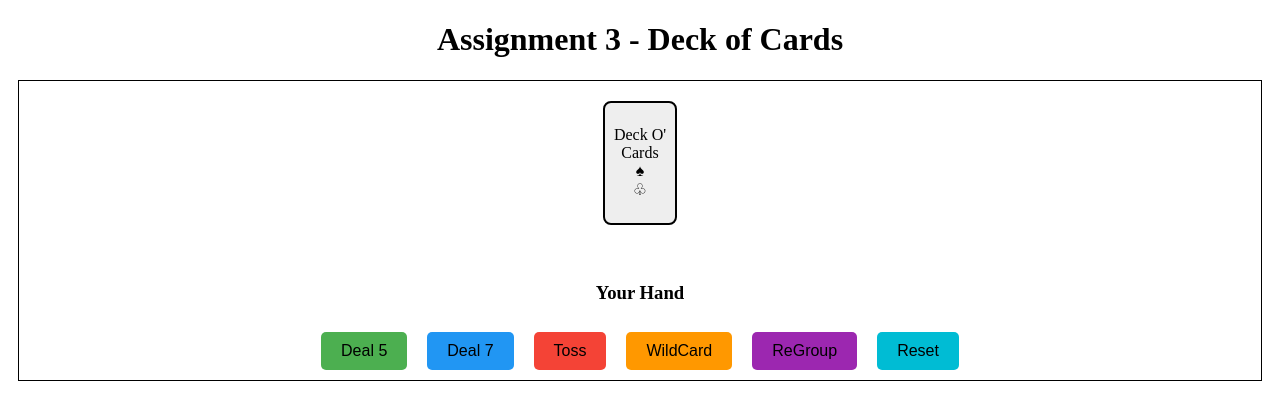
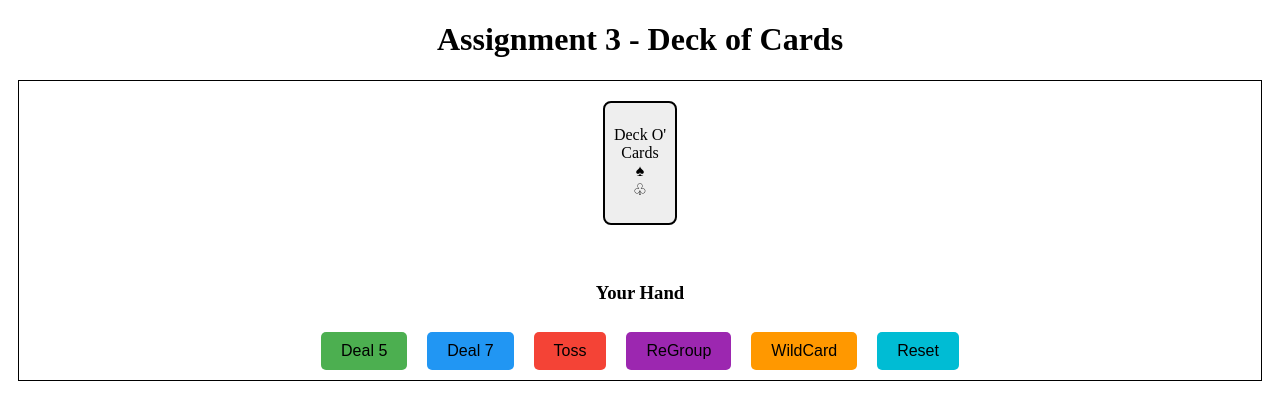
Before and after one commit to brendanddev/Card-Game-in-React, a React (Vite) app: page / in a window 1280 px wide. Shown: the top 420 px of the page. Built offline with nearby package versions, Linux system fonts and the light colour scheme.

Commit message:
Commit #31 - Added Fisher Yates Algorithm for Shuffling

```diff
--- a/src/components/Deck.jsx
+++ b/src/components/Deck.jsx
@@ -95,6 +95,18 @@ const Deck = () => {
         }
     }
 
+    const shuffleCardsInHand = () => {
+        let shuffledCardsInHand = [...dealtCards];
+        for (let i = shuffledCardsInHand.length - 1; i > 0; i--) {
+            const j = Math.floor(Math.random() * (i + 1));
+            [shuffledCardsInHand[i], shuffledCardsInHand[j]] = [shuffledCardsInHand[j], shuffledCardsInHand[i]];
+        }
+        setDealtCards(shuffledCardsInHand);
+    }
+
+    const createRandomCard = () => {}   // Wildcard
+
+
     /**
      *
      */
@@ -129,8 +141,8 @@ const Deck = () => {
                     <Button label="Deal 5" className="btn-deal5" onClick={() => dealCards(5)}/>
                     <Button label="Deal 7" className="btn-deal7" onClick={() => dealCards(7)}/>
                     <Button label="Toss" className="btn-toss" onClick={removeCardPermanent} />
+                    <Button label="ReGroup" className="btn-regroup" onClick={shuffleCardsInHand}/>
                     <Button label="WildCard" className="btn-wildcard" />
-                    <Button label="ReGroup" className="btn-regroup" />
                     <Button label="Reset" className="btn-reset" onClick={() => resetDeck()}/>
             </div>
         </div>
```
